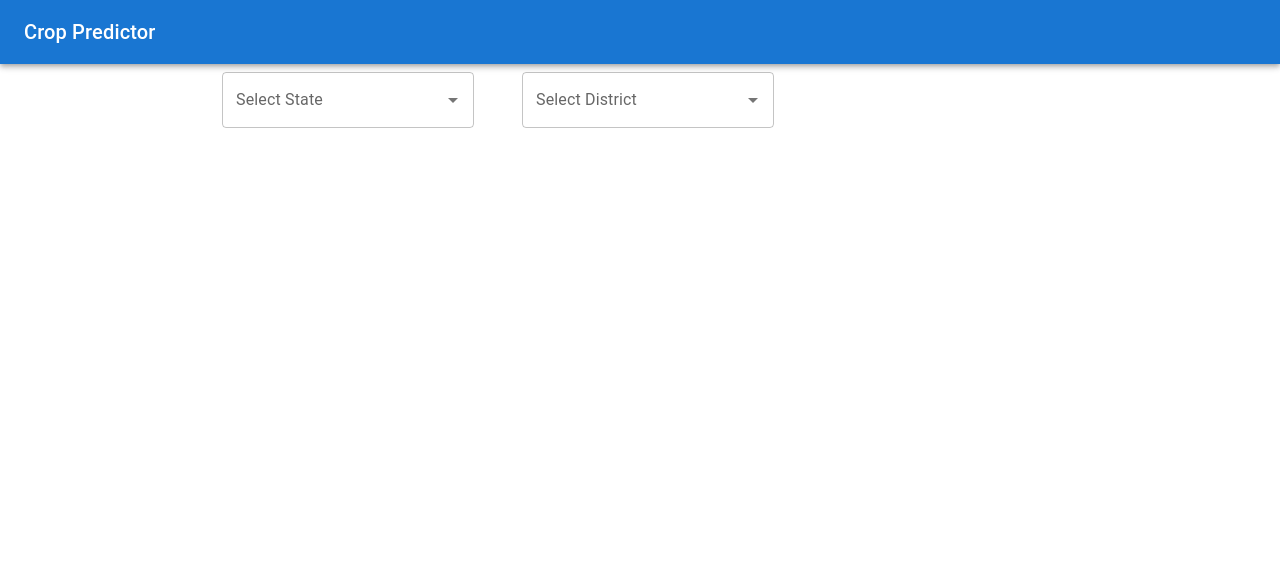
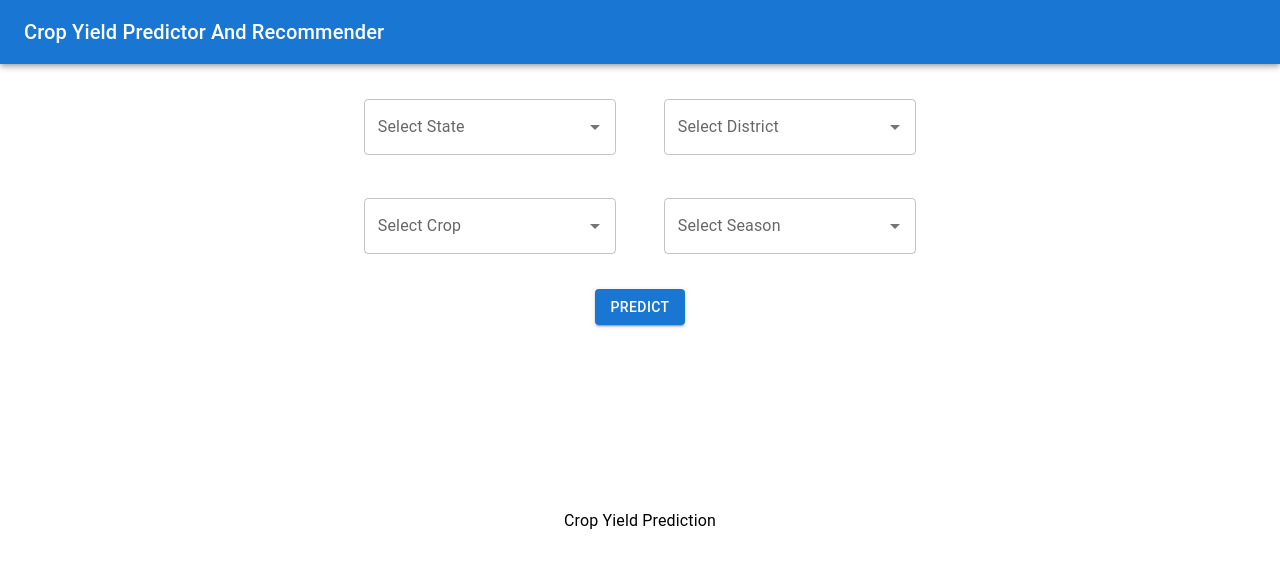
Before and after one commit to sagarraskar/crop_yield_prediction_and_recommendation, a React (Create React App) app in the folder frontend/: page /predict in a window 1280 px wide. Shown: the top 568 px of the page. Built offline with nearby package versions, Linux system fonts and the light colour scheme.

Commit message:
preprocess done

```diff
--- a/frontend/src/App.js
+++ b/frontend/src/App.js
@@ -16,7 +16,7 @@ function App() {
         <AppBar position="sticky">
           <Toolbar>
             <Typography variant="h6" color="inherit">
-              Crop Predictor
+              Crop Yield Predictor And Recommender
             </Typography>
           </Toolbar>
         </AppBar>
--- /dev/null
+++ b/frontend/src/components/CropSelect.js
@@ -0,0 +1,22 @@
+import * as React from 'react';
+
+import { Autocomplete, TextField } from '@mui/material';
+
+
+export default function StateSelect({ crop, setCrop }) {
+
+  return (
+    <Autocomplete
+      id="crops-autocomplete"
+      options={crops}
+      sx={{ width: 300 }}
+      renderInput={(params) => <TextField {...params} label="Select Crop" />}
+      value={crop || null}
+      onChange={(event, value) => setCrop(value)}
+      getOptionLabel={(option)=>option?option:""}
+      style={{display:'inline-block'}}
+    />
+  );
+}
+
+const crops =  ['Maize', 'Wheat']
--- a/frontend/src/components/DistrictSelect.js
+++ b/frontend/src/components/DistrictSelect.js
@@ -8,7 +8,7 @@ export default function StateSelect({ state, district, setDistrict }) {
   return (
     <Autocomplete
       id="districts-autocomplete"
-      options={state?districts[state]: ['']}
+      options={state? (state in districts) ? districts[state]:['']: ['']}
       sx={{ width: 300 }}
       renderInput={(params) => <TextField {...params} label="Select District" />}
       value={district || null}
@@ -19,4 +19,4 @@ export default function StateSelect({ state, district, setDistrict }) {
   );
 }
 
-const districts = {"Maharashtra": ['Ahmednagar', 'Pune']}
+const districts = {"Maharashtra": ['Ahmednagar', 'Pune'], 'Madhya Pradesh': ['Bhopal', 'Indore']}
--- a/frontend/src/components/Predict.js
+++ b/frontend/src/components/Predict.js
@@ -2,11 +2,15 @@ import React from 'react';
 
 import StateSelect from './StateSelect';
 import DistrictSelect from './DistrictSelect';
-import { Box, Container, TextField } from '@mui/material';
+import CropSelect from './CropSelect';
+import SeasonSelect from './SeasonSelect';
+import { Box, Container, Typography, Button } from '@mui/material';
 
 function Predict() {
     const [state, setState] = React.useState(null);
-    const [district, setDistrict] = React.useState('');
+    const [district, setDistrict] = React.useState(null);
+    const [crop, setCrop] = React.useState(null);
+    const [season, setSeason] = React.useState(null);
 
 
     return (
@@ -19,14 +23,31 @@ function Predict() {
                     }}
                     noValidate
                     autoComplete="off"
+                    display="flex"
+                    flexDirection="column"
+                    textAlign='center'
+                    justifyContent='space-evenly'
+                    alignItems='center'
+                    style={{height:'40%'}}
                 >
                     <div>
                         <StateSelect state={state} setState={setState}/>
                         <DistrictSelect state={state} district={district} setDistrict={setDistrict}/>
                     </div>
+                    <div>
+                        <CropSelect crop={crop} setCrop={setCrop}/>
+                        <SeasonSelect season={season} setSeason={setSeason}/>
+                    </div>
 
-
+                    <Button variant="contained" >
+                        Predict
+                    </Button>
                 </Box>
+                <div style={{height: '40%', display: 'flex', flexDirection:'column', justifyContent:'center'}}>
+                    <Typography textAlign='center' style={{marginTop:50}}>
+                        Crop Yield Prediction
+                    </Typography>
+                </div>
             </Container>
         </div>
     )
--- a/frontend/src/components/Recommend.js
+++ b/frontend/src/components/Recommend.js
@@ -1,11 +1,56 @@
 import React from 'react';
 
-function Recommend() {
+import StateSelect from './StateSelect';
+import DistrictSelect from './DistrictSelect';
+import CropSelect from './CropSelect';
+import SeasonSelect from './SeasonSelect';
+import { Box, Container, Typography, Button } from '@mui/material';
+
+function Predict() {
+    const [state, setState] = React.useState(null);
+    const [district, setDistrict] = React.useState(null);
+    const [crop, setCrop] = React.useState(null);
+    const [season, setSeason] = React.useState(null);
+
+
     return (
         <div>
-            Recommend Page
+            <Container style={{ height: "90vh" }} maxWidth='md'>
+                <Box
+                    component="form"
+                    sx={{
+                        '& .MuiTextField-root': { m: 1, width: '25ch' },
+                    }}
+                    noValidate
+                    autoComplete="off"
+                    display="flex"
+                    flexDirection="column"
+                    textAlign='center'
+                    justifyContent='space-evenly'
+                    alignItems='center'
+                    style={{height:'40%'}}
+                >
+                    <div>
+                        <StateSelect state={state} setState={setState}/>
+                        <DistrictSelect state={state} district={district} setDistrict={setDistrict}/>
+                    </div>
+                    <div>
+                        <CropSelect crop={crop} setCrop={setCrop}/>
+                        <SeasonSelect season={season} setSeason={setSeason}/>
+                    </div>
+
+                    <Button variant="contained" >
+                        Predict
+                    </Button>
+                </Box>
+                <div style={{height: '40%', display: 'flex', flexDirection:'column', justifyContent:'center'}}>
+                    <Typography textAlign='center' style={{marginTop:50}}>
+                        Crop Recommended
+                    </Typography>
+                </div>
+            </Container>
         </div>
     )
 }
 
-export default Recommend;
+export default Predict;
--- /dev/null
+++ b/frontend/src/components/SeasonSelect.js
@@ -0,0 +1,22 @@
+import * as React from 'react';
+
+import { Autocomplete, TextField } from '@mui/material';
+
+
+export default function StateSelect({ season, setSeason }) {
+
+  return (
+    <Autocomplete
+      id="seasons-autocomplete"
+      options={seasons}
+      sx={{ width: 300 }}
+      renderInput={(params) => <TextField {...params} label="Select Season" />}
+      value={season || null}
+      onChange={(event, value) => setSeason(value)}
+      getOptionLabel={(option)=>option?option:""}
+      style={{display:'inline-block'}}
+    />
+  );
+}
+
+const seasons = ['Autumn', 'Summer', 'Winter', 'Kharif', 'Rabi', 'WholeYear'];
```
Also changed, not shown: 2 other files (tests, documents, lock files or other folders).
